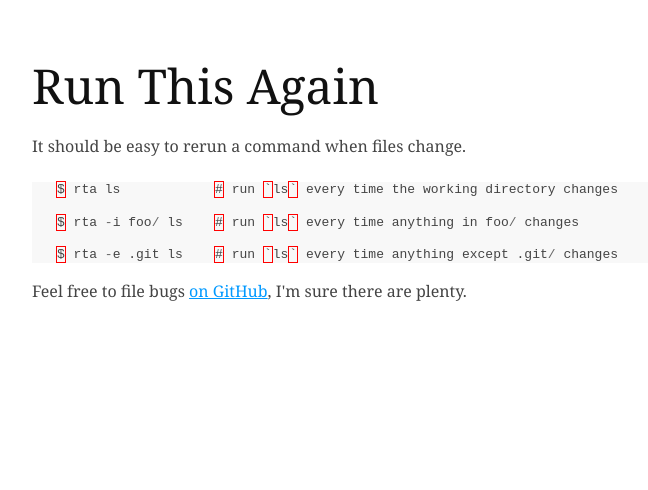
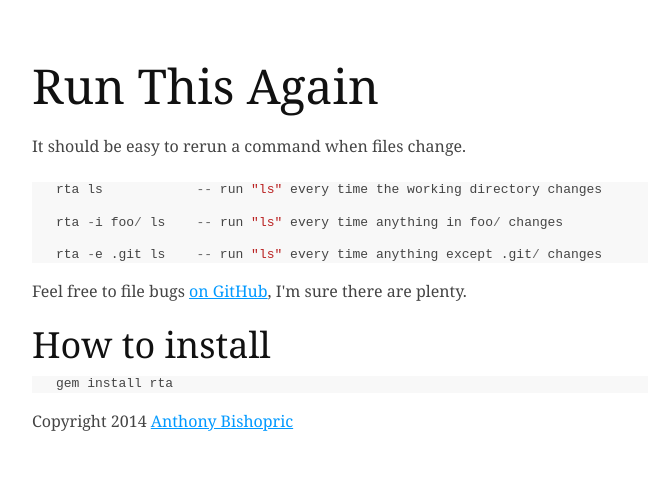
Before and after one commit to anthonybishopric/rta, a plain HTML site: page index.html in a window 1280 px wide. Shown: the whole page, without its empty margins (128-776 px from the left). Drawn offline with Linux system fonts and the light colour scheme.

Commit message:
revisions

```diff
--- a/index.html
+++ b/index.html
@@ -270,15 +270,21 @@
 <h1>Run This Again</h1>
 
 <p>It should be easy to rerun a command when files change.</p>
-<div class="highlight" style="background: #f8f8f8"><pre style="line-height: 125%"><span style="border: 1px solid #FF0000">$</span> rta ls            <span style="border: 1px solid #FF0000">#</span> run <span style="border: 1px solid #FF0000">`</span>ls<span style="border: 1px solid #FF0000">`</span> every time the working directory changes
+<div class="highlight" style="background: #f8f8f8"><pre style="line-height: 125%">rta ls            <span style="color: #666666">--</span> run <span style="color: #BA2121">&quot;ls&quot;</span> every time the working directory changes
 
-<span style="border: 1px solid #FF0000">$</span> rta <span style="color: #666666">-</span>i foo<span style="color: #666666">/</span> ls    <span style="border: 1px solid #FF0000">#</span> run <span style="border: 1px solid #FF0000">`</span>ls<span style="border: 1px solid #FF0000">`</span> every time anything in foo<span style="color: #666666">/</span> changes
+rta <span style="color: #666666">-</span>i foo<span style="color: #666666">/</span> ls    <span style="color: #666666">--</span> run <span style="color: #BA2121">&quot;ls&quot;</span> every time anything in foo<span style="color: #666666">/</span> changes
 
-<span style="border: 1px solid #FF0000">$</span> rta <span style="color: #666666">-</span>e .git ls    <span style="border: 1px solid #FF0000">#</span> run <span style="border: 1px solid #FF0000">`</span>ls<span style="border: 1px solid #FF0000">`</span> every time anything except .git<span style="color: #666666">/</span> changes
+rta <span style="color: #666666">-</span>e .git ls    <span style="color: #666666">--</span> run <span style="color: #BA2121">&quot;ls&quot;</span> every time anything except .git<span style="color: #666666">/</span> changes
 </pre></div>
 
 <p>Feel free to file bugs <a href="https://github.com/anthonybishopric/rta/issues/new">on GitHub</a>, I&#39;m sure there are plenty.</p>
 
+<h2>How to install</h2>
+<div class="highlight" style="background: #f8f8f8"><pre style="line-height: 125%">gem install rta
+</pre></div>
+
+<p>Copyright 2014 <a href="http://anthonybishopric.com">Anthony Bishopric</a></p>
+
 
   </body>
   </head>
```
Also changed, not shown: 1 other file.
